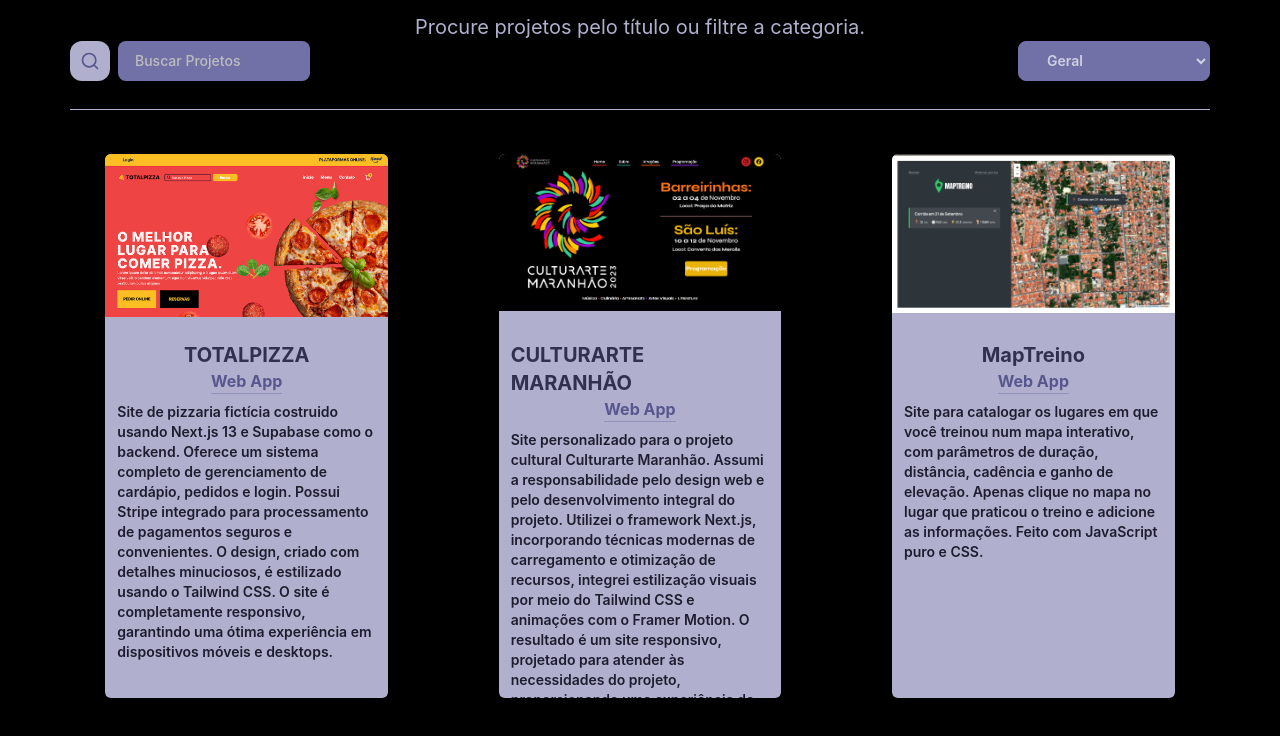
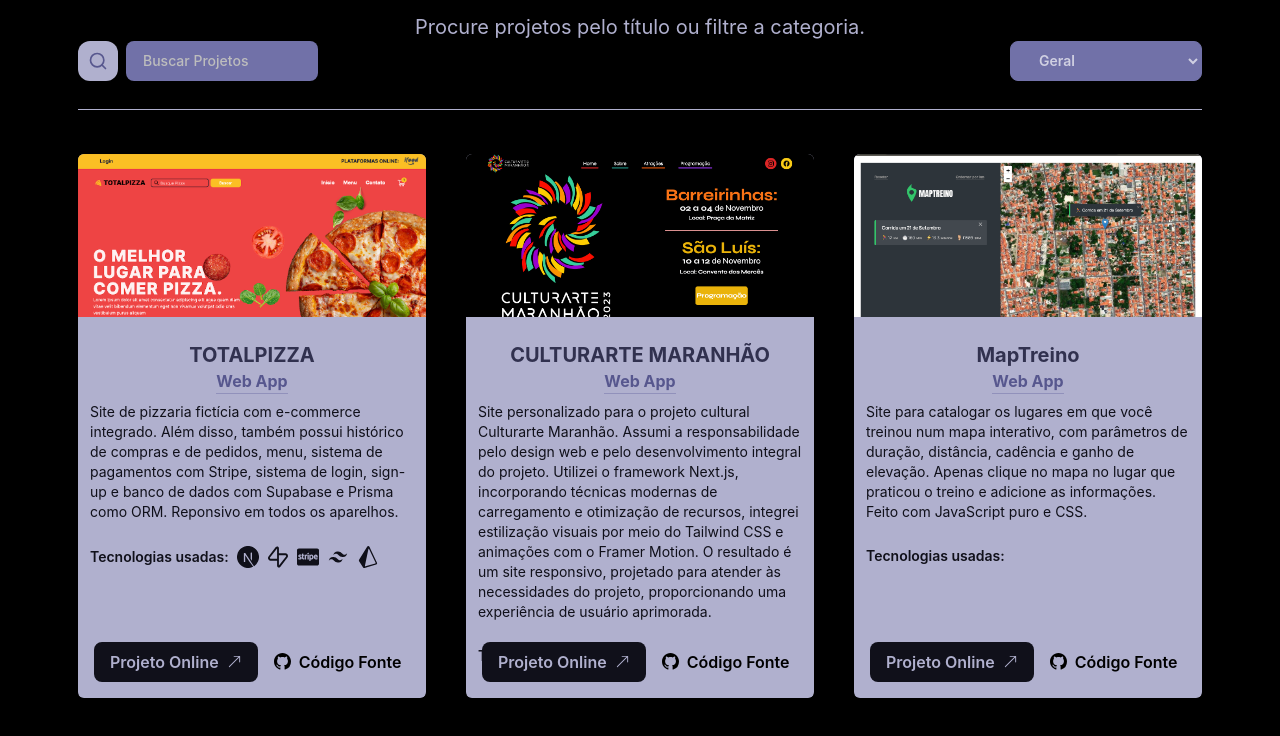
Before and after one commit to romuloromulo/meu-portfolio, a React (Create React App) app: page / in a window 1280 px wide. Shown: the part 2100-2836 px from the top of the page. Built offline with nearby package versions, Linux system fonts and the light colour scheme; a web font is replaced by a local one.

Commit message:
mudando layout dos cards

```diff
--- a/src/Sections/Habilidades.js
+++ b/src/Sections/Habilidades.js
@@ -10,6 +10,7 @@
   BiLogoMongodb,
 } from "react-icons/bi";
 import { TbBrandOauth } from "react-icons/tb";
+import { FaCcStripe } from "react-icons/fa";
 
 import { RiSupabaseLine } from "react-icons/ri";
 import {
@@ -18,10 +19,10 @@
   SiNodedotjs,
   SiRedux,
   SiBootstrap,
-  SiCss3,
   SiCssmodules,
   SiJest,
   SiVercel,
+  SiPrisma,
 } from "react-icons/si";
 
 const tecData = [
@@ -40,13 +41,13 @@
     title: "React Native",
   },
   { id: 3, logo: <BiLogoHtml5 />, title: "HTML5" },
-  { id: 15, logo: <SiCss3 />, title: "CSS3" },
   { id: 17, logo: <SiCssmodules />, title: "Css Modules" },
   { id: 6, logo: <BiLogoTailwindCss />, title: "Tailwind CSS" },
   { id: 21, logo: <SiBootstrap />, title: "Bootstrap" },
 
   { id: 8, logo: <BiLogoGithub />, title: "Github" },
   { id: 10, logo: <RiSupabaseLine />, title: "Supabase" },
+  { id: 15, logo: <SiPrisma />, title: "Prisma" },
   {
     id: 9,
     logo: <BiLogoFirebase />,
@@ -57,7 +58,7 @@
   { id: 13, logo: <SiRedux />, title: "Redux" },
   { id: 16, logo: <SiJest />, title: "Jest" },
   { id: 18, logo: <SiVercel />, title: "Vercel" },
-  { id: 19, logo: <BiLogoMongodb />, title: "MongoDB" },
+  { id: 19, logo: <FaCcStripe />, title: "Stripe" },
   { id: 20, logo: <TbBrandOauth />, title: "OAuth" },
 ];
 
--- a/src/Sections/Projetos.js
+++ b/src/Sections/Projetos.js
@@ -4,7 +4,7 @@
 const Projetos = () => {
   return (
     <ProjectsProvider>
-      <section id="Portfolio" className="container mx-auto lg:h-auto">
+      <section id="Portfolio" className="container mx-auto lg:h-auto px-2">
         <ProjectsGrid />
         <div className="w-[7goit0%] md:w-[95%] border-b mx-auto border-cool-black-200"></div>
       </section>
--- a/src/components/projects/ProjectSingle.js
+++ b/src/components/projects/ProjectSingle.js
@@ -11,9 +11,10 @@
   tecnologias,
 }) => {
   return (
-    <div className={`card w-2/3 sm:h-[34rem] sm:w-4/5 rounded-md bg-white`}>
+    <div
+      className={`card w-[95%] sm:h-[34rem] sm:w-full rounded-md bg-white relative`}>
       <div className={`image rounded-md`}>
-        <div className="overflow-hidden h-[30%]">
+        <div className="overflow-hidden h-[20%] md:h-[30%]">
           <img src={image} className="h-auto" alt="imagem do projeto" />
         </div>
         <div className="flex flex-col justify-center items-center p-3 sm:mt-3">
@@ -21,26 +22,24 @@
           <p className="font-bold text-cool-black-400 border-b border-cool-black-200 mb-2">
             {category}
           </p>
-          <p className="sm:text-sm text-xs  font-semibold text-cool-black-700">
+          <p className="sm:text-sm  text-cool-black-800 text-sm">
             {description}
           </p>
+          <div className="flex  text-cool-black-800 text-sm w-full justify-start items-center mt-6 font-semibold">
+            <p>Tecnologias usadas:</p>
+            {tecnologias?.map((tec) => (
+              <div className="ml-2">{tec}</div>
+            ))}
           </div>
-      </div>
-      <div className="details">
-        <div className="center ">
-          <div className="">
-            <h1>
-              <p className="font-bold text-cool-black-700 text-xl">{title}</p>
-              <p className="text-cool-black-500">{category}</p>
-            </h1>
-            <div className="flex flex-col items-start justify-center text-cool-black-500 ">
+
+          <div className="flex w-full items-center justify-start gap-4 mt-8 font-semibold bottom-4 left-4 absolute">
             {linkSite ? (
               <a
-                  className="hover:underline hover:text-cool-black-300 cursor-pointer flex items-center justify-center gap-2"
+                className="hover:underline text-cool-black-100 hover:text-cool-black-300 cursor-pointer flex items-center justify-center gap-2 bg-cool-black-800 px-4 py-2 rounded-lg"
                 href={linkSite}
                 target="_blank"
                 rel="noreferrer">
-                  <BsArrowUpRight size={15} /> Live
+                Projeto Online <BsArrowUpRight size={15} />
               </a>
             ) : (
               ""
@@ -50,9 +49,8 @@
               href={linkGit}
               target="_blank"
               rel="noreferrer">
-                <BsGithub size={17} /> Repositório Git
+              <BsGithub size={17} /> Código Fonte
             </a>
-            </div>
           </div>
         </div>
       </div>
--- a/src/components/projects/ProjectsGrid.js
+++ b/src/components/projects/ProjectsGrid.js
@@ -110,6 +110,7 @@
                   key={project.id}
                   linkSite={project.linkSite}
                   linkGit={project.linkGit}
+                  tecnologias={project.tecnologias}
                 />
               ))
             : searchProject
@@ -122,6 +123,7 @@
                   key={project.id}
                   linkSite={project.linkSite}
                   linkGit={project.linkGit}
+                  tecnologias={project.tecnologias}
                 />
               ))
             : projects.map((project) => (
@@ -133,6 +135,7 @@
                   key={project.id}
                   linkSite={project.linkSite}
                   linkGit={project.linkGit}
+                  tecnologias={project.tecnologias}
                 />
               ))}
         </div>
--- a/src/data/projects.js
+++ b/src/data/projects.js
@@ -1,3 +1,31 @@
+import React from "react";
+import {
+  BiLogoReact,
+  BiLogoHtml5,
+  BiLogoJavascript,
+  BiLogoTailwindCss,
+  BiLogoGithub,
+  BiLogoTypescript,
+  BiLogoFirebase,
+  BiLogoMongodb,
+} from "react-icons/bi";
+import { TbBrandOauth } from "react-icons/tb";
+
+import { RiSupabaseLine } from "react-icons/ri";
+import {
+  SiNextdotjs,
+  SiMysql,
+  SiNodedotjs,
+  SiRedux,
+  SiBootstrap,
+  SiCss3,
+  SiCssmodules,
+  SiJest,
+  SiVercel,
+  SiPrisma,
+} from "react-icons/si";
+import { FaCcStripe } from "react-icons/fa";
+
 import TotalPizzaImage from "../images/TOTALPIZZAIMG.png";
 import MapTreino from "../images/MapTreino.png";
 import Forkify from "../images/FORKIFY.png";
@@ -11,9 +39,16 @@
     category: "Web App",
     img: TotalPizzaImage,
     description:
-      "Site de pizzaria fictícia costruido usando Next.js 13 e Supabase como o backend. Oferece um sistema completo de gerenciamento de cardápio, pedidos e login. Possui Stripe integrado para processamento de pagamentos seguros e convenientes. O design, criado com detalhes minuciosos, é estilizado usando o Tailwind CSS. O site é completamente responsivo, garantindo uma ótima experiência em dispositivos móveis e desktops.",
+      "Site de pizzaria fictícia com e-commerce integrado. Além disso, também possui histórico de compras e de pedidos, menu, sistema de pagamentos com Stripe, sistema de login, sign-up e banco de dados com Supabase e Prisma como ORM. Reponsivo em todos os aparelhos.",
     linkSite: "https://totalpizza.vercel.app/",
     linkGit: "https://github.com/romuloromulo/TOTALPIZZA",
+    tecnologias: [
+      <SiNextdotjs size={22} />,
+      <RiSupabaseLine size={22} />,
+      <FaCcStripe size={22} />,
+      <BiLogoTailwindCss size={22} />,
+      <SiPrisma size={22} />,
+    ],
     ProjectHeader: {
       title: "TOTALPIZZA - Restaurante e Delivery",
       publishDate: "30 de Agosto de 2023",
```
Also changed, not shown: src/App.js (+6 -6 lines). Lines whose indentation alone changed are shown as unchanged.
